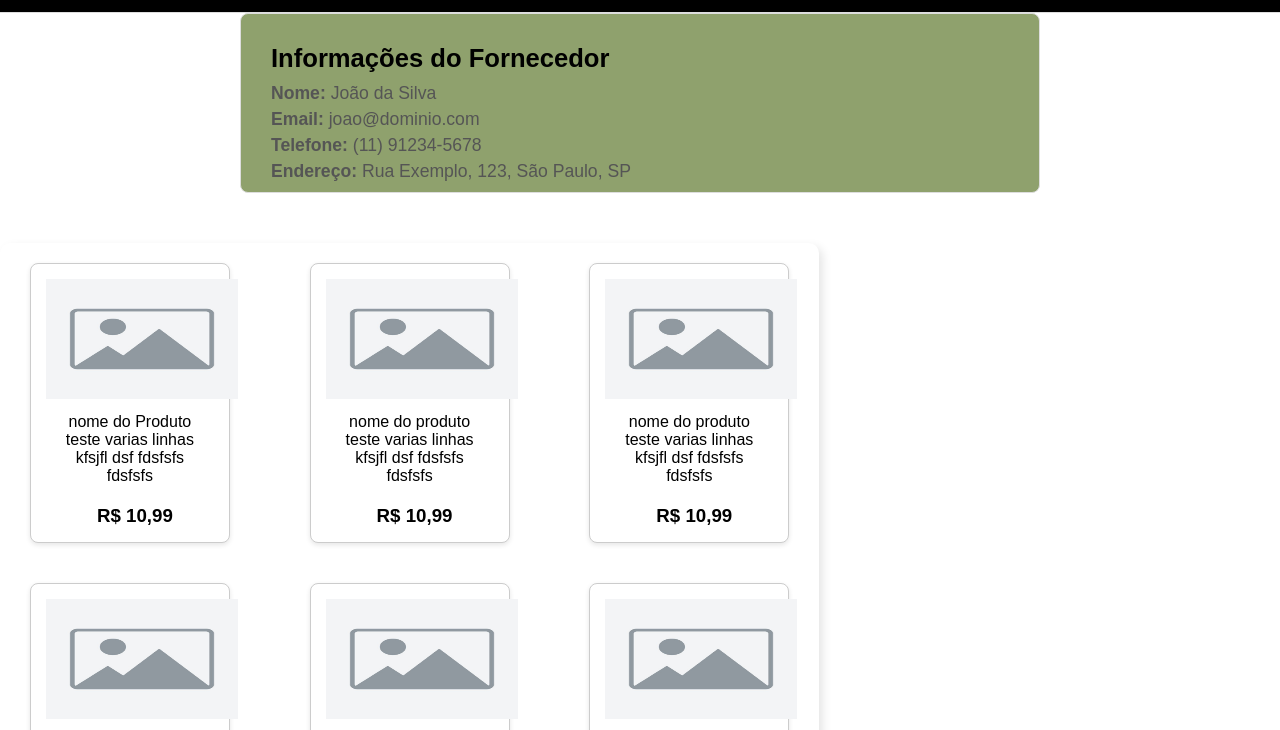
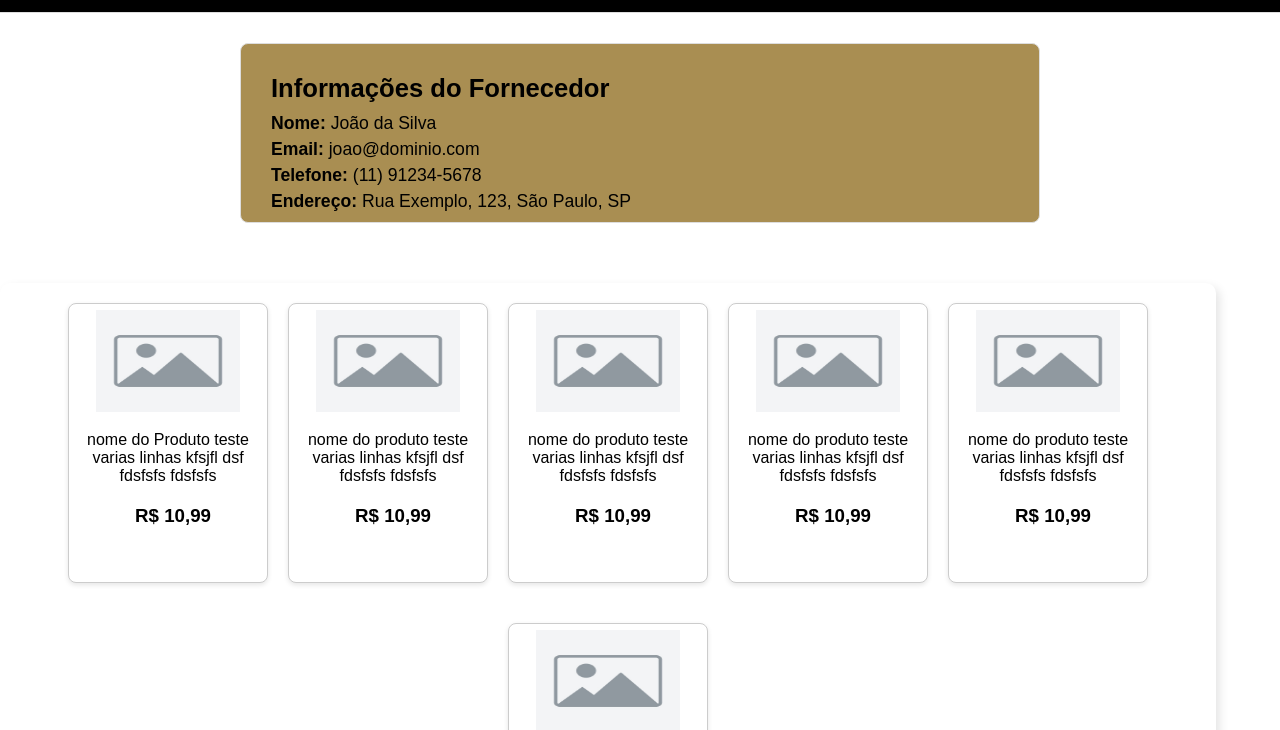
Before and after one commit to OrcaTudo-TCC/DTCC, a plain HTML site: page OrcaTudo/catalogoFornecedores.html in a window 1280 px wide. Shown: the part 68-798 px from the top of the page. Drawn offline with Linux system fonts and the light colour scheme.

Commit message:
tela fornecedor

```diff
--- a/OrcaTudo/css/catalogoFornecedores.css
+++ b/OrcaTudo/css/catalogoFornecedores.css
@@ -6,14 +6,14 @@
 }
 
 .card-container{
-    margin-top: 20px;
-    width: 64vw;
-    background-color: #fff;
+    margin-top: 30px;
+    width: 95vw;
+    background-color: #ffffff;
     box-shadow: 4px 4px 10px rgba(0, 0, 0, 0.1);
     border-radius: 10px;
     display: flex;
     flex-wrap:wrap;
-    justify-content: space-around;
+    justify-content: center;
     gap: 20px;
     padding-bottom: 20px;
 }
@@ -28,8 +28,9 @@
     cursor: pointer;
 }
 .card img{
-    width: 15vw;
-    height:  15vh;
+    width: 12vw;
+    height:  14vh;
+    padding: 5px;
 }
 .card p{
     margin: 10px;
@@ -48,12 +49,14 @@
     display: flex;
     justify-content: center;
     align-items: center;
+    height: auto;
 }
 /* Estilos para o container de informações */
 .info-container {
     margin-bottom: 30px;
+    margin-top: 30px;
     padding: 30px;
-    background-color: #8fa16d;
+    background-color: #a98e52;
     border-radius: 8px;
     border: 1px solid #ddd;
     width: 800px;
@@ -70,7 +73,7 @@
 
 .info-container p {
     font-size: 1.1rem;
-    color: #555;
+    color: #000000;
     margin: 5px 0;
 }
 
@@ -83,14 +86,15 @@
     display: flex;
     gap: 20px;
     flex-wrap: wrap;
+
 }
 
 .card {
     width: 200px;
-    padding: 15px;
+    padding: 1px;
     border: 1px solid #ccc;
     border-radius: 8px;
-    background-color: white;
+    background-color:   #ffffff;
     text-align: center;
     box-shadow: 0 2px 5px rgba(0, 0, 0, 0.1);
 }
```
